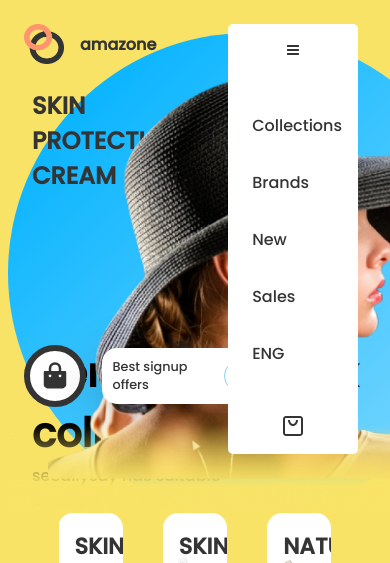
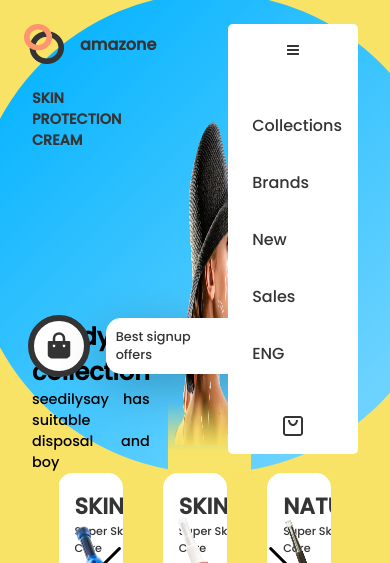
Before and after one commit to Ashishbansal083/e-commerce, a React (Create React App) app: page / in a window 390 px wide. Shown: the top 563 px of the page. Built offline with nearby package versions, Linux system fonts and the light colour scheme.

Commit message:
responsive container

```diff
--- a/src/components/Hero/Hero.module.css
+++ b/src/components/Hero/Hero.module.css
@@ -112,3 +112,22 @@
     font-size: 2.5rem;
     text-align: right;
 }
+@media screen and (max-width:856px) {
+    .text1,.text2>span:nth-child(2){
+        font-size: 0.9rem;
+        text-align: justify;
+    }
+    .text2>span:nth-of-type(1),
+    .traffic>span:nth-child(1),
+    .customers>span:nth-child(1){
+        font-size: 1.5rem;
+        text-align: left;
+    }
+    .bluecircle{
+        position: absolute;
+    }
+    .wrapper>img{
+        width: 70%;
+        height: 100%;
+    }
+}
```
